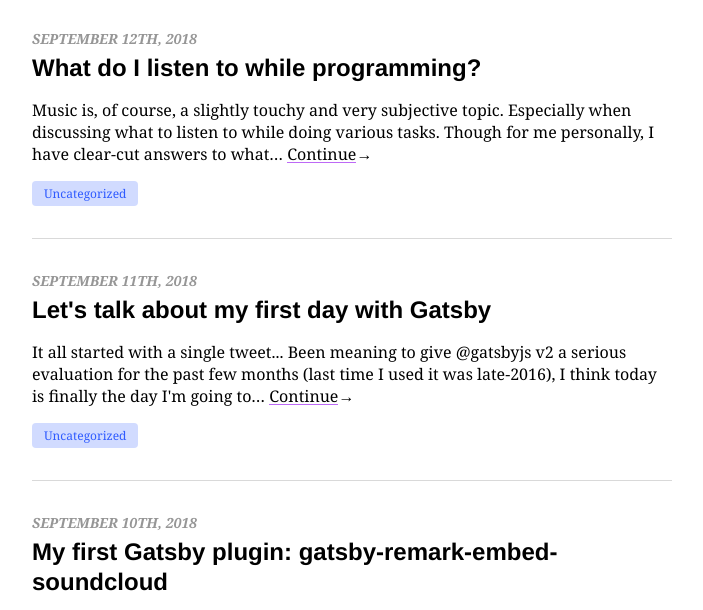
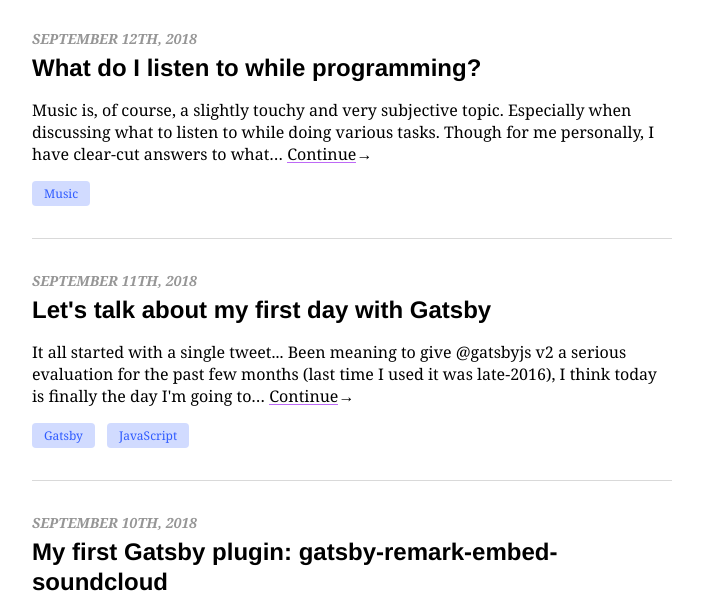
Before and after one commit to AriTheElk/words.garet.io, a Gatsby site: page / in a window 1280 px wide. Shown: the part 148-758 px from the top of the page, without its empty margins (288-991 px from the left). Built offline with nearby package versions, Linux system fonts and the light colour scheme; Gatsby itself is replaced by a stand-in of ours; some packages are replaced by stand-ins of ours; what typography-theme-st-annes would draw is missing.

Commit message:
replace category with tags

```diff
--- a/gatsby-node.js
+++ b/gatsby-node.js
@@ -1,6 +1,7 @@
 const path = require(`path`);
 const { createFilePath } = require(`gatsby-source-filesystem`);
 const slugify = require("slugify");
+const _ = require("lodash");
 
 exports.onCreateNode = ({ node, getNode, actions }) => {
   const { createNodeField } = actions;
@@ -23,7 +24,7 @@ exports.createPages = ({ graphql, actions }) => {
           edges {
             node {
               frontmatter {
-                category
+                tags
               }
               fields {
                 slug
@@ -33,7 +34,8 @@ exports.createPages = ({ graphql, actions }) => {
         }
       }
     `).then(result => {
-      result.data.allMarkdownRemark.edges.forEach(({ node }) => {
+      const posts = result.data.allMarkdownRemark.edges;
+      posts.forEach(({ node }) => {
         createPage({
           path: node.fields.slug,
           component: path.resolve(`./src/templates/singlepost.js`),
@@ -43,16 +45,23 @@ exports.createPages = ({ graphql, actions }) => {
             slug: node.fields.slug,
           },
         });
-        createPage({
-          path: `/category/${slugify(node.frontmatter.category, {
-            lower: true,
-          })}`,
-          component: path.resolve(`./src/templates/category.js`),
-          context: {
-            // Data passed to context is available
-            // in page queries as GraphQL variables.
-            category: node.frontmatter.category,
-          },
+
+        let tags = [];
+        _.each(posts, edge => {
+          if (_.get(edge, "node.frontmatter.tags")) {
+            tags = tags.concat(edge.node.frontmatter.tags);
+          }
+        });
+        tags = _.uniq(tags);
+
+        tags.forEach(tag => {
+          createPage({
+            path: `/tag/${_.kebabCase(tag)}/`,
+            component: path.resolve(`./src/templates/tag.js`),
+            context: {
+              tag,
+            },
+          });
         });
       });
       resolve();
--- a/package.json
+++ b/package.json
@@ -23,6 +23,7 @@
     "gatsby-remark-social-cards": "^0.3.0",
     "gatsby-source-filesystem": "^1.5.39",
     "gatsby-transformer-remark": "^1.7.44",
+    "lodash": "^4.17.11",
     "polished": "^2.0.3",
     "prismjs": "^1.15.0",
     "react": "^16.4.2",
@@ -42,6 +43,7 @@
   "scripts": {
     "build": "gatsby build",
     "develop": "gatsby develop",
+    "start": "gatsby serve",
     "format": "prettier --write '**/*.js'",
     "test": "echo \"Error: no test specified\" && exit 1",
     "heroku-postbuild": "npm run build"
--- a/src/components/PostList/index.js
+++ b/src/components/PostList/index.js
@@ -1,11 +1,10 @@
 import React from "react";
 
-import { categoryLink } from "utils/links";
 import Wrapper from "./Wrapper";
 import Entry from "./Entry";
 import Link from "components/Link";
-import Badge from "components/Badge";
 import Meta from "components/Meta";
+import TagList from "components/TagList";
 
 const Header = ({ posts }) => (
   <Wrapper>
@@ -24,9 +23,7 @@ const Header = ({ posts }) => (
           {node.excerpt} <Link to={node.fields.slug}>Continue</Link>
           &rarr;
         </p>
-        <Link to={categoryLink(node.frontmatter.category)} noUnderline>
-          <Badge>{node.frontmatter.category}</Badge>
-        </Link>
+        <TagList tags={node.frontmatter.tags} />
       </Entry>
     ))}
   </Wrapper>
--- /dev/null
+++ b/src/components/TagList/Wrapper.js
@@ -0,0 +1,18 @@
+import styled from "styled-components";
+
+const Wrapper = styled.ul`
+  display: inline;
+  list-style-type: none;
+  margin: 0;
+
+  li {
+    display: inline;
+    margin: 0 12px 0 0;
+
+    :last-child {
+      margin: 0;
+    }
+  }
+`;
+
+export default Wrapper;
--- /dev/null
+++ b/src/components/TagList/index.js
@@ -0,0 +1,20 @@
+import React from "react";
+
+import { tagLink } from "utils/links";
+import Wrapper from "./Wrapper";
+import Badge from "components/Badge";
+import Link from "components/Link";
+
+const TagList = ({ tags }) => (
+  <Wrapper>
+    {tags.sort().map(tag => (
+      <li>
+        <Link to={tagLink(tag)} noUnderline>
+          <Badge>{tag}</Badge>
+        </Link>
+      </li>
+    ))}
+  </Wrapper>
+);
+
+export default TagList;
--- a/src/pages/index.js
+++ b/src/pages/index.js
@@ -20,7 +20,7 @@ export const query = graphql`
           frontmatter {
             title
             date(formatString: "MMMM Do, YYYY")
-            category
+            tags
           }
           fields {
             slug
--- a/src/posts/btsync-monit.md
+++ b/src/posts/btsync-monit.md
@@ -2,7 +2,7 @@
 title: Monitoring BitTorrent Sync with Monit on Ubuntu 14.04 LTS
 date: "2015-01-20"
 author: Garet McKinley
-category: DevOps
+tags: ["DevOps", "Tutorial"]
 ---
 
 Over the past few days, I've been doing tons of DevOps work. Lots of setting up server monitoring, security, and automation. Most recently I wanted to give monit a try, as I've heard some good things about it. I was able to install it and get it up and running pretty hassle-free. I added in a few process checks for nginx, php-fpm, and postgres and it instantly was able to start tracking those processes for me.
--- a/src/posts/comma-dangle.md
+++ b/src/posts/comma-dangle.md
@@ -2,7 +2,7 @@
 title: Why comma-dangle is important in your open source projects
 date: "2017-02-15"
 author: Garet McKinley
-category: JavaScript
+tags: ["JavaScript", "Open Source"]
 ---
 
 Let’s talk about [comma-dangle](http://eslint.org/docs/rules/comma-dangle). More specifically, let’s talk about why you need to be using this eslint rule in your open source projects. Actually, scratch that. This is something that’s best learned through examples. Allow me to walk you through what happens when you don’t use the comma-dangle rule.
--- a/src/posts/first-day-with-gatsby.md
+++ b/src/posts/first-day-with-gatsby.md
@@ -2,7 +2,7 @@
 title: "Let's talk about my first day with Gatsby"
 date: "2018-09-11"
 author: Garet McKinley
-category: Uncategorized
+tags: ["Gatsby", "JavaScript"]
 ---
 
 It all started with a single tweet...
--- a/src/posts/gatsby-remark-embed-soundcloud.md
+++ b/src/posts/gatsby-remark-embed-soundcloud.md
@@ -2,7 +2,7 @@
 title: "My first Gatsby plugin: gatsby-remark-embed-soundcloud"
 date: "2018-09-10"
 author: Garet McKinley
-category: Open Source
+tags: ["Open Source", "JavaScript", "Gatsby"]
 ---
 
 I recently dove deep into the world of [GatsbyJS](https://next.gatsbyjs.org/) and have been absolutely loving every minute of it (post about that coming soon). But one of the first things I wanted to do in order to really get a feel for the engine, was to write my own plugin for it.
--- a/src/posts/gitmoji.md
+++ b/src/posts/gitmoji.md
@@ -2,7 +2,7 @@
 title: Should you use gitmoji in your commit messages?
 date: "2016-11-28"
 author: Garet McKinley
-category: Git
+tags: ["Git"]
 ---
 
 [![](http://imgur.com/XiLqt5F.png)](https://gitmoji.carloscuesta.me/)
--- a/src/posts/music-for-programming.md
+++ b/src/posts/music-for-programming.md
@@ -2,7 +2,7 @@
 title: "What do I listen to while programming?"
 date: "2018-09-12"
 author: Garet McKinley
-category: Uncategorized
+tags: ["Music"]
 ---
 
 Music is, of course, a slightly touchy and very subjective topic. Especially when discussing what to listen to while doing various tasks. Though for me personally, I have clear-cut answers to what works best for me while programming.
--- a/src/posts/private-dropbox-server-btsync.md
+++ b/src/posts/private-dropbox-server-btsync.md
@@ -2,7 +2,7 @@
 title: A Complete Guide to Creating Your Own Private Dropbox-like Server
 date: "2013-11-12"
 author: Garet McKinley
-category: DevOps
+tags: ["DevOps"]
 ---
 
 ## The problem: Your data isn’t safe in the cloud
--- a/src/posts/why-vim.md
+++ b/src/posts/why-vim.md
@@ -2,7 +2,7 @@
 title: 75% less mouse, 100% more productive —a vim story
 date: "2016-11-16"
 author: Garet McKinley
-category: Editors
+tags: ["Editors"]
 ---
 
 <img alt="mouse running gif" src="http://imgur.com/vQV1W7B.gif" style="float:right"/>
--- a/src/templates/category.js
+++ b/src/templates/tag.js
@@ -11,11 +11,11 @@ export default ({ data }) => (
 );
 
 export const query = graphql`
-  query($category: String) {
+  query($tag: String) {
     allMarkdownRemark(
       limit: 2000
       sort: { fields: [frontmatter___date], order: DESC }
-      filter: { frontmatter: { category: { in: [$category] } } }
+      filter: { frontmatter: { tags: { in: [$tag] } } }
     ) {
       totalCount
       edges {
@@ -24,7 +24,7 @@ export const query = graphql`
           frontmatter {
             title
             date(formatString: "MMMM Do, YYYY")
-            category
+            tags
           }
           fields {
             slug
--- a/src/utils/links.js
+++ b/src/utils/links.js
@@ -1,4 +1,3 @@
 import slugify from "slugify";
 
-export const categoryLink = category =>
-  `/category/${slugify(category, { lower: true })}`;
+export const tagLink = tag => `/tag/${slugify(tag, { lower: true })}`;
```
Also changed, not shown: 1 other file.
